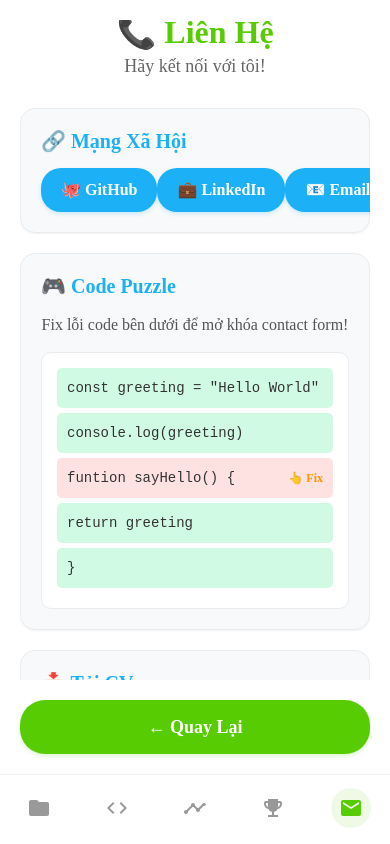
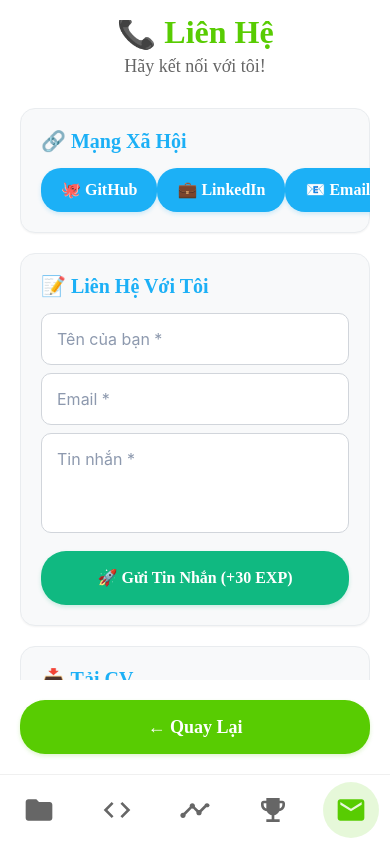
Before and after one commit to naphucco/GamifiedApp, a React Native app: screen /MainApp in a window 390 px wide. Both pictures are taken after a click on the button 351 px from the left and 809 px from the top of the page. Built offline with nearby package versions, Linux system fonts and the light colour scheme.

Commit message:
Update UI, form validation

```diff
--- a/src/components/game/AnimatedTabBar.tsx
+++ b/src/components/game/AnimatedTabBar.tsx
@@ -73,7 +73,7 @@ const AnimatedTabBar: React.FC<AnimatedTabBarProps> = ({
 
         const scale = animationValues[index].interpolate({
           inputRange: [0, 1],
-          outputRange: [1, 0.8],
+          outputRange: [1, 0.85],
         });
 
         return (
@@ -90,10 +90,10 @@ const AnimatedTabBar: React.FC<AnimatedTabBarProps> = ({
               styles.iconContainer,
               {
                 transform: [{ scale }],
-                backgroundColor: isFocused ? 'rgba(88, 204, 2, 0.1)' : 'transparent'
+                backgroundColor: isFocused ? 'rgba(88, 204, 2, 0.15)' : 'transparent'
               }
             ]}>
-              {getIcon(route.name, isFocused ? '#58cc02' : '#999999', 24)}
+              {getIcon(route.name, isFocused ? '#58cc02' : '#666666', 32)}
             </Animated.View>
           </TouchableOpacity>
         );
@@ -109,34 +109,18 @@ const styles = StyleSheet.create({
     borderTopWidth: 1,
     borderTopColor: '#f0f0f0',
     height: 70,
-    paddingBottom: 8,
-    paddingTop: 8,
   },
   tabItem: {
     flex: 1,
     justifyContent: 'center',
     alignItems: 'center',
-    position: 'relative',
   },
   iconContainer: {
-    width: 40,
-    height: 40,
-    borderRadius: 20,
+    width: 56,
+    height: 56,
+    borderRadius: 28,
     justifyContent: 'center',
     alignItems: 'center',
-    marginBottom: 4,
-  },
-  tabLabel: {
-    fontSize: 12,
-    fontWeight: '600',
-  },
-  activeIndicator: {
-    position: 'absolute',
-    top: 2,
-    width: 4,
-    height: 4,
-    borderRadius: 2,
-    backgroundColor: '#58cc02',
   },
 });
 
--- a/src/screens/ContactScreen.tsx
+++ b/src/screens/ContactScreen.tsx
@@ -6,37 +6,56 @@ import { Text } from '../components/ui/StyledText';
 
 export const ContactScreen = () => {
  const navigation = useNavigation<any>();
-  const [showContactForm, setShowContactForm] = useState(false);
  const [name, setName] = useState('');
  const [email, setEmail] = useState('');
  const [message, setMessage] = useState('');
+ const [errors, setErrors] = useState({
+  name: false,
+  email: false,
+  message: false
+ });
 
-  // Mini-game state
-  const [codePuzzle, setCodePuzzle] = useState([
-    { id: 1, text: 'const greeting = "Hello World"', correct: true },
-    { id: 2, text: 'console.log(greeting)', correct: true },
-    { id: 3, text: 'funtion sayHello() {', correct: false }, // Lỗi cố ý
-    { id: 4, text: 'return greeting', correct: true },
-    { id: 5, text: '}', correct: true }
-  ]);
+ const validateEmail = (email: string) => {
+  const emailRegex = /^[^\s@]+@[^\s@]+\.[^\s@]+$/;
+  return emailRegex.test(email);
+ };
 
-  const handleFixCode = (index: number) => {
-    const updatedPuzzle = [...codePuzzle];
-    if (index === 2) { // Fix lỗi ở dòng 3
-      updatedPuzzle[index] = { ...updatedPuzzle[index], text: 'function sayHello() {', correct: true };
-      setCodePuzzle(updatedPuzzle);
+ // NEW: Hàm xác thực riêng cho từng trường
+ const validateFormForField = (field: keyof typeof errors, value: string) => {
+  let isError = false;
+  const trimmedValue = value.trim();
 
-      // Check nếu tất cả đều correct
-      if (updatedPuzzle.every(line => line.correct)) {
-        Alert.alert('🎉 Thành công!', 'Bạn đã fix code thành công! Contact form đã được mở khóa.');
-        setShowContactForm(true);
-        gameState.addExp(50); // EXP thưởng cho mini-game
+  switch (field) {
+   case 'name':
+    isError = !trimmedValue;
+    break;
+   case 'email':
+    // Chỉ kiểm tra regex nếu có giá trị (không trống) để tránh lỗi khi ô trống
+    isError = !trimmedValue || !validateEmail(trimmedValue);
+    break;
+   case 'message':
+    isError = !trimmedValue;
+    break;
   }
-    }
+
+  setErrors(prev => ({ ...prev, [field]: isError }));
+  return !isError;
+ };
+
+ // OLD: Hàm xác thực toàn bộ form (chủ yếu dùng khi nhấn nút Gửi)
+ const validateForm = () => {
+  const newErrors = {
+   name: !name.trim(),
+   email: !email.trim() || !validateEmail(email),
+   message: !message.trim()
+  };
+
+  setErrors(newErrors);
+  return !newErrors.name && !newErrors.email && !newErrors.message;
  };
 
  const handleSubmitContact = () => {
-    if (!name || !email || !message) {
+  if (!validateForm()) {
    Alert.alert('Lỗi', 'Vui lòng điền đầy đủ thông tin!');
    return;
   }
@@ -48,6 +67,31 @@ export const ContactScreen = () => {
   );
 
   gameState.addExp(30); // EXP cho việc gửi contact
+
+  // Reset form
+  setName('');
+  setEmail('');
+  setMessage('');
+  setErrors({ name: false, email: false, message: false });
+ };
+
+ // UPDATED: Cập nhật state và gọi hàm xác thực
+ const handleInputChange = (field: keyof typeof errors, value: string) => {
+  // 1. Cập nhật state của trường
+  switch (field) {
+   case 'name':
+    setName(value);
+    break;
+   case 'email':
+    setEmail(value);
+    break;
+   case 'message':
+    setMessage(value);
+    break;
+  }
+
+  // 2. Thực hiện xác thực ngay lập tức
+  validateFormForField(field, value);
  };
 
  const openLink = (url: string) => {
@@ -76,68 +120,64 @@ export const ContactScreen = () => {
      </View>
     </View>
 
-        {/* MINI-GAME: CODE PUZZLE */}
-        <View style={styles.section}>
-          <Text style={styles.sectionTitle}>🎮 Code Puzzle</Text>
-          <Text style={styles.puzzleDescription}>
-            Fix lỗi code bên dưới để mở khóa contact form!
-          </Text>
-
-          <View style={styles.codeContainer}>
-            {codePuzzle.map((line, index) => (
-              <TouchableOpacity
-                key={line.id}
-                style={[
-                  styles.codeLine,
-                  line.correct ? styles.codeCorrect : styles.codeError
-                ]}
-                onPress={() => handleFixCode(index)}
-                disabled={line.correct}
-              >
-                <Text style={styles.codeText}>{line.text}</Text>
-                {!line.correct && <Text style={styles.fixHint}>👆 Fix</Text>}
-              </TouchableOpacity>
-            ))}
-          </View>
-        </View>
-
-        {/* CONTACT FORM (CHỈ HIỆN SAU KHI HOÀN THÀNH MINI-GAME) */}
-        {showContactForm && (
+    {/* CONTACT FORM */}
     <View style={styles.section}>
      <Text style={styles.sectionTitle}>📝 Liên Hệ Với Tôi</Text>
 
+     <View>
       <TextInput
-              style={styles.input}
-              placeholder="Tên của bạn"
-              placeholderTextColor="#8d99ae"
+       style={[
+        styles.input,
+        errors.name && styles.inputError
+       ]}
+       placeholder="Tên của bạn *"
+       placeholderTextColor={errors.name ? '#ef4444' : '#8d99ae'}
        value={name}
-              onChangeText={setName}
+       onChangeText={(value) => handleInputChange('name', value)}
       />
+      {errors.name && <Text style={styles.errorText}>Vui lòng nhập tên của bạn</Text>}
+     </View>
 
+     <View>
       <TextInput
-              style={styles.input}
-              placeholder="Email"
-              placeholderTextColor="#8d99ae"
+       style={[
+        styles.input,
+        errors.email && styles.inputError
+       ]}
+       placeholder="Email *"
+       placeholderTextColor={errors.email ? '#ef4444' : '#8d99ae'}
        value={email}
-              onChangeText={setEmail}
+       onChangeText={(value) => handleInputChange('email', value)}
        keyboardType="email-address"
       />
+      {errors.email && (
+       <Text style={styles.errorText}>
+        {!email.trim() ? 'Vui lòng nhập email' : 'Email không hợp lệ'}
+       </Text>
+      )}
+     </View>
 
+     <View>
       <TextInput
-              style={[styles.input, styles.textArea]}
-              placeholder="Tin nhắn"
-              placeholderTextColor="#8d99ae"
+       style={[
+        styles.input,
+        styles.textArea,
+        errors.message && styles.inputError
+       ]}
+       placeholder="Tin nhắn *"
+       placeholderTextColor={errors.message ? '#ef4444' : '#8d99ae'}
        value={message}
-              onChangeText={setMessage}
+       onChangeText={(value) => handleInputChange('message', value)}
        multiline
        numberOfLines={4}
       />
+      {errors.message && <Text style={styles.errorText}>Vui lòng nhập tin nhắn</Text>}
+     </View>
 
      <TouchableOpacity style={styles.submitButton} onPress={handleSubmitContact}>
       <Text style={styles.submitButtonText}>🚀 Gửi Tin Nhắn (+30 EXP)</Text>
      </TouchableOpacity>
     </View>
-        )}
 
     {/* DOWNLOAD CV */}
     <View style={styles.section}>
@@ -212,51 +252,27 @@ const styles = StyleSheet.create({
   color: '#ffffff',
   fontWeight: '600',
  },
-  puzzleDescription: {
-    color: '#555555',
-    marginBottom: 15,
-    textAlign: 'center',
-  },
-  codeContainer: {
-    backgroundColor: '#ffffff',
-    padding: 15,
-    borderRadius: 10,
-    borderWidth: 1,
-    borderColor: '#e9ecef',
-  },
-  codeLine: {
-    flexDirection: 'row',
-    justifyContent: 'space-between',
-    alignItems: 'center',
-    paddingVertical: 8,
-    paddingHorizontal: 10,
-    marginBottom: 5,
-    borderRadius: 5,
-  },
-  codeCorrect: {
-    backgroundColor: '#d1fae5',
-  },
-  codeError: {
-    backgroundColor: '#fee2e2',
-  },
-  codeText: {
-    color: '#333333',
-    fontFamily: 'monospace',
-    fontSize: 14,
-  },
-  fixHint: {
-    color: '#ff9600',
-    fontWeight: 'bold',
-    fontSize: 12,
-  },
  input: {
   backgroundColor: '#ffffff',
   color: '#333333',
   padding: 15,
   borderRadius: 10,
-    marginBottom: 15,
+  marginBottom: 8,
   borderWidth: 1,
   borderColor: '#d1d5db',
+  fontSize: 16,
+ },
+ inputError: {
+  borderColor: '#ef4444',
+  backgroundColor: '#fef2f2',
+  borderWidth: 2,
+ },
+ errorText: {
+  color: '#ef4444',
+  fontSize: 12,
+  marginBottom: 12,
+  marginLeft: 5,
+  fontWeight: '500',
  },
  textArea: {
   height: 100,
@@ -272,6 +288,7 @@ const styles = StyleSheet.create({
   shadowOpacity: 0.2,
   shadowRadius: 4,
   elevation: 3,
+  marginTop: 10,
  },
  submitButtonText: {
   color: '#ffffff',
```
Lines whose indentation alone changed are shown as unchanged.
